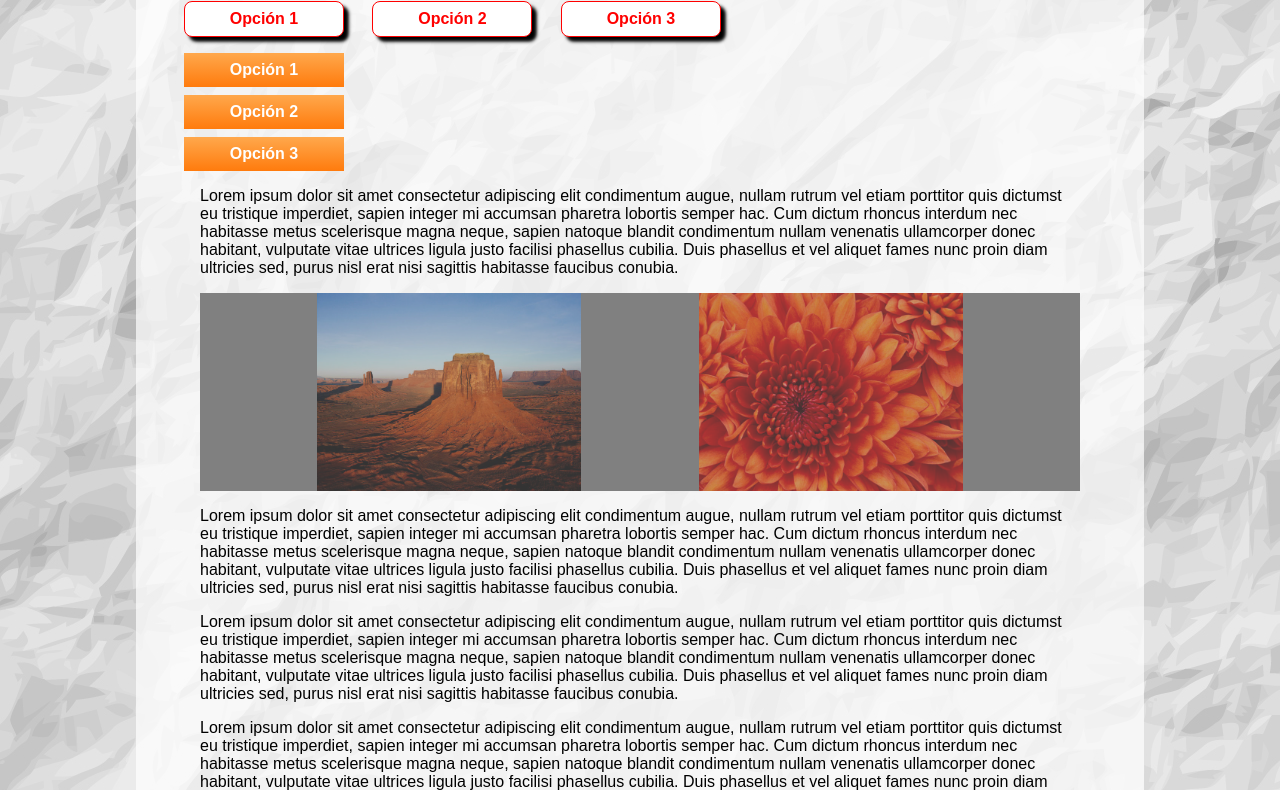
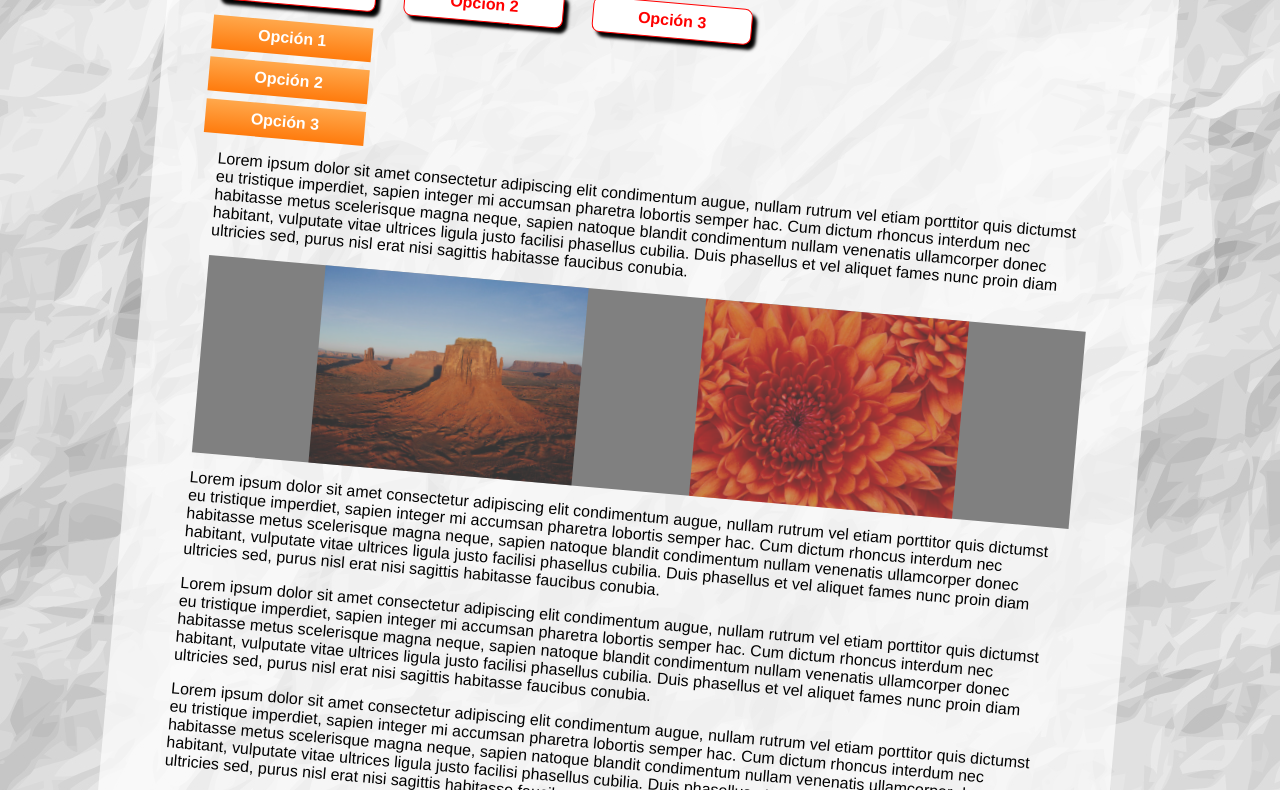
Before and after one commit to Crissnt/interfaces, a plain HTML site: page apuntes/Week 9/transforms.html in a window 1280 px wide. Shown: the part 116-906 px from the top of the page. Drawn offline with Linux system fonts and the light colour scheme.

Commit message:
keyframes

```diff
--- a/apuntes/Week 9/style.css
+++ b/apuntes/Week 9/style.css
@@ -22,6 +22,7 @@ body{
     margin: 0 auto;
     background-color: rgba(100%, 100%, 100%, 0.7);
     padding: 3rem;
+    transform: rotate(5deg);
 }
 
 /* Header */
@@ -64,7 +65,7 @@ ul#botonera1 li a {
     padding: 0.5em;
     border-radius: 0.5em;
     box-shadow: 0.3em 0.3em 0.2em black;
-    transition: background-color 1s, color 1s;
+    transition: all 0.5s ease, transform 1s ease;
 }
 
 ul#botonera1 li a:hover {
@@ -95,14 +96,17 @@ ul#botonera2 li a {
     width: 10em;
     text-align: center;
     padding: 0.5em;
-    transition: transform
+    transition: all 0.5s ease;
 }
 
 nav ul#botonera2 li a:hover {
-    transform: scale(1.1, 1.1);
+    transform: skewX(15deg) scale(1.2, 1);
     box-shadow: 0.3em 0.3em 1em rgba(255,168,76,1);
 }
 
+nav ul#botonera2 li a:active {
+    transform: skewX(15deg) scale(1.2, 1) rotate(360deg);
+}
 /* MAIN: Párrafos y Galeria */
 main section>*{
     margin: 1rem;
@@ -117,6 +121,7 @@ main div#galeria{
 main div#galeria img{
     width: 30%;
     opacity: 0.6;
+    transition: opacity 0.7s ease, transform 1s ease-out;
 }
 
 main div#galeria img:nth-child(1):hover{
@@ -128,6 +133,7 @@ main div#galeria img:nth-child(1):hover{
 main div#galeria img:nth-child(2):hover{
     width: 30%;
     transform: skewX(-45deg);
+    opacity: 1;
 }
 
 /* FOOTER */
```
Also changed, not shown: 1 other file.
